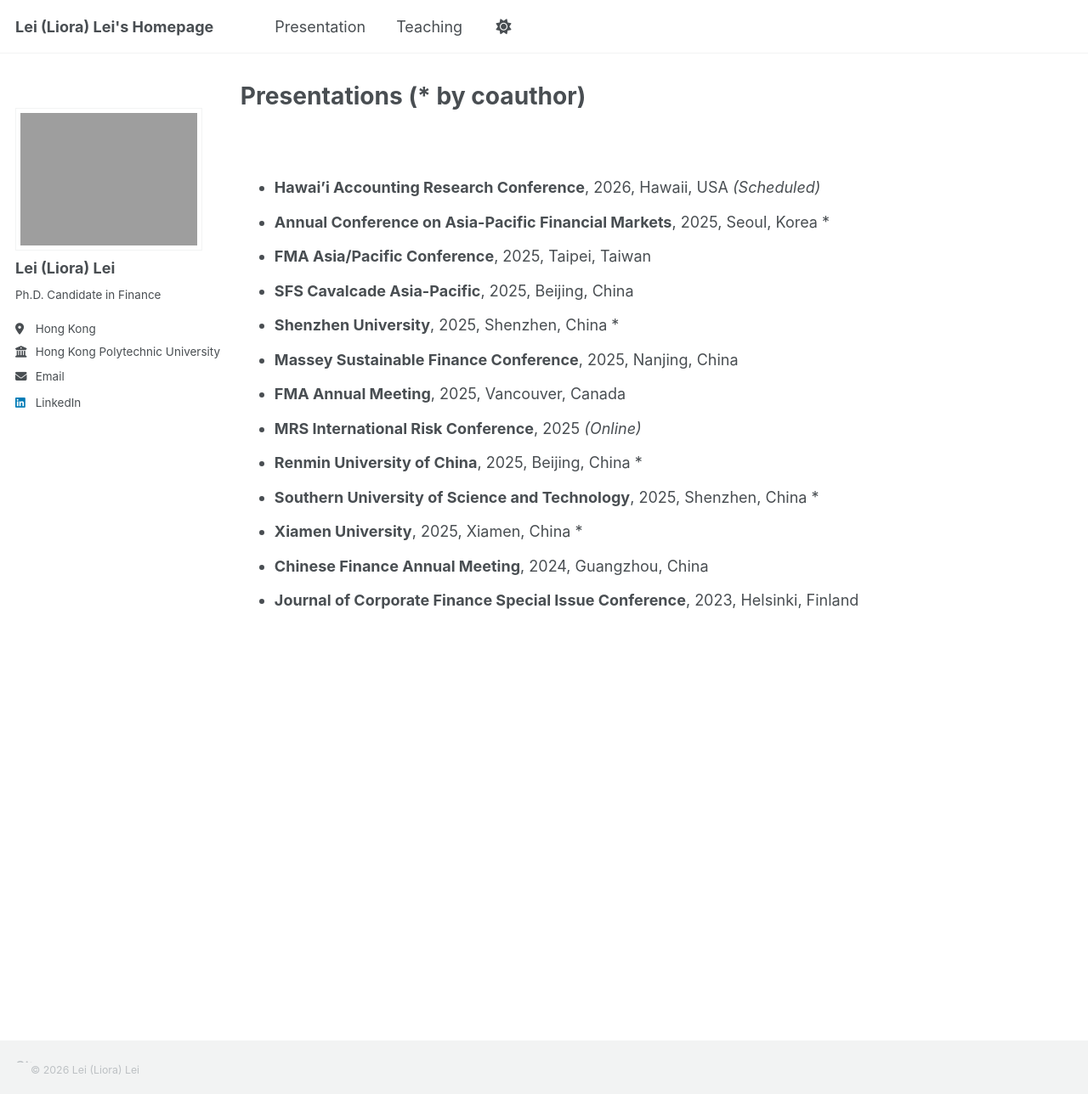
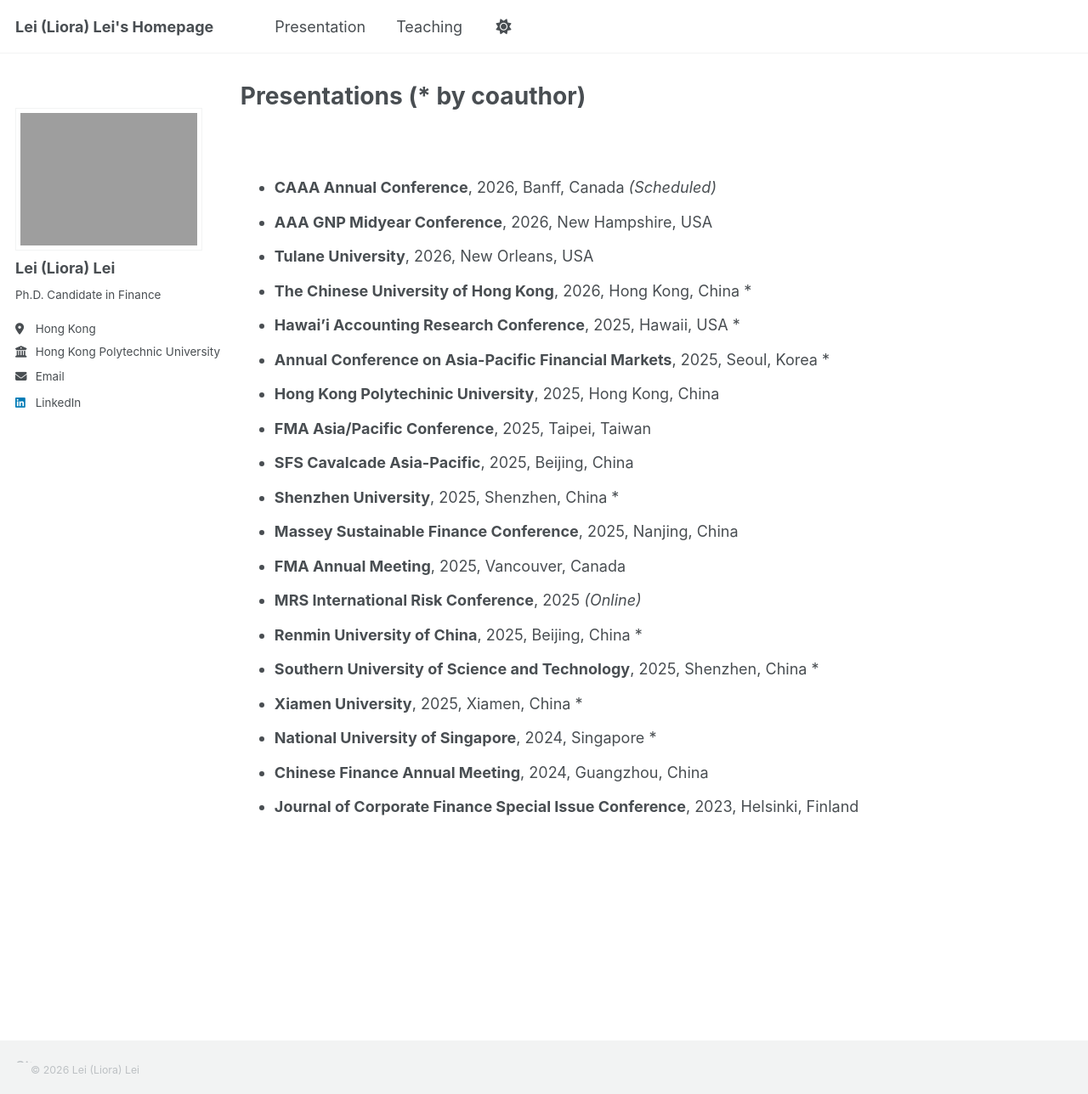
Before and after one commit to Liora-Lei/Lei-Lei, a Jekyll site: the page built from presentation.md, in a window 1280 px wide and 1288 px high. Shown: the whole window at 85% size. Built offline with Jekyll 4.4.1, drawn with Linux system fonts in a browser that asks for light colours; a script that is not in the unit is left out.

Commit message:
Update presentation.md

```diff
--- a/presentation.md
+++ b/presentation.md
@@ -7,8 +7,13 @@
 ---
 <div style="margin-top: 33px;"></div>
 
-- **Hawai'i Accounting Research Conference**, 2026, Hawaii, USA *(Scheduled)*
+- **CAAA Annual Conference**, 2026, Banff, Canada *(Scheduled)*
+- **AAA GNP Midyear Conference**, 2026, New Hampshire, USA
+- **Tulane University**, 2026, New Orleans, USA
+- **The Chinese University of Hong Kong**, 2026, Hong Kong, China *
+- **Hawai'i Accounting Research Conference**, 2025, Hawaii, USA *
 - **Annual Conference on Asia-Pacific Financial Markets**, 2025, Seoul, Korea *
+- **Hong Kong Polytechinic University**, 2025, Hong Kong, China
 - **FMA Asia/Pacific Conference**, 2025, Taipei, Taiwan
 - **SFS Cavalcade Asia-Pacific**, 2025, Beijing, China
 - **Shenzhen University**, 2025, Shenzhen, China *
@@ -18,5 +23,6 @@
 - **Renmin University of China**, 2025, Beijing, China *
 - **Southern University of Science and Technology**, 2025, Shenzhen, China *
 - **Xiamen University**, 2025, Xiamen, China *
+- **National University of Singapore**, 2024, Singapore *
 - **Chinese Finance Annual Meeting**, 2024, Guangzhou, China
 - **Journal of Corporate Finance Special Issue Conference**, 2023, Helsinki, Finland
```
